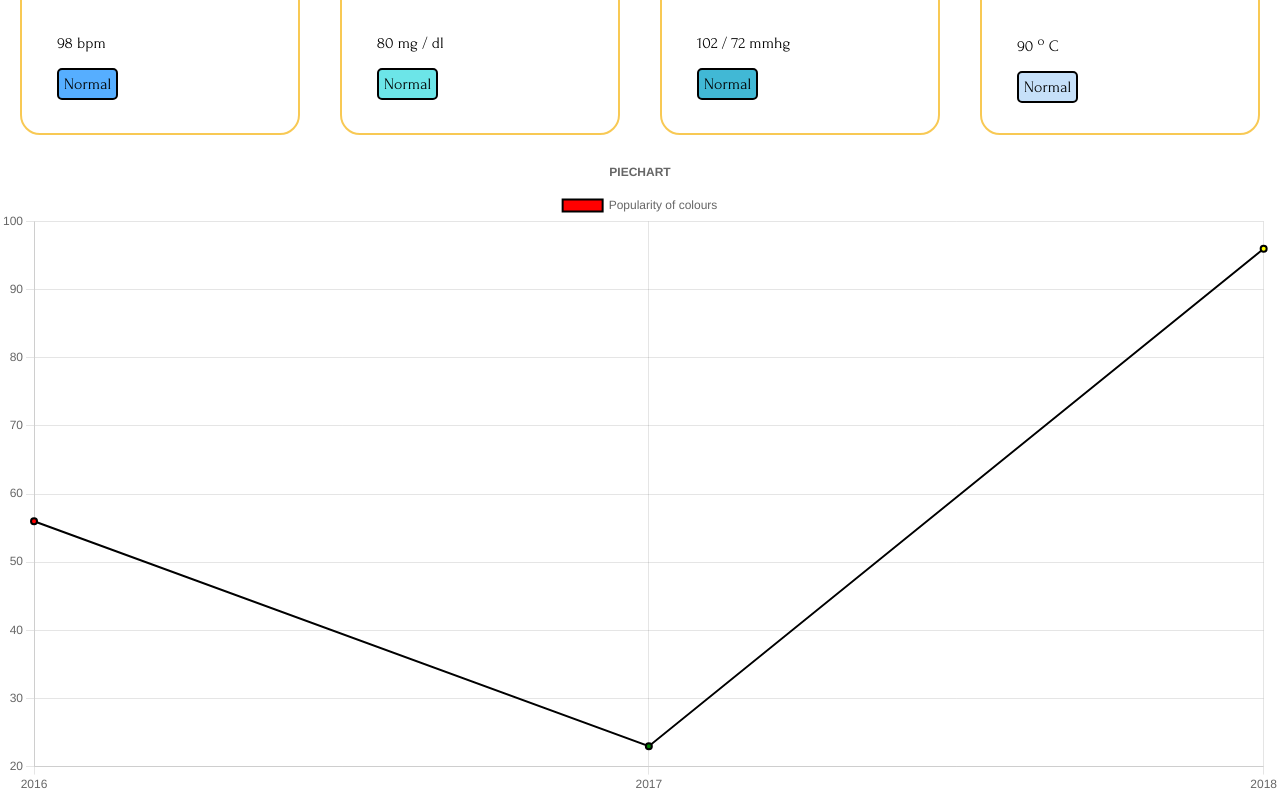
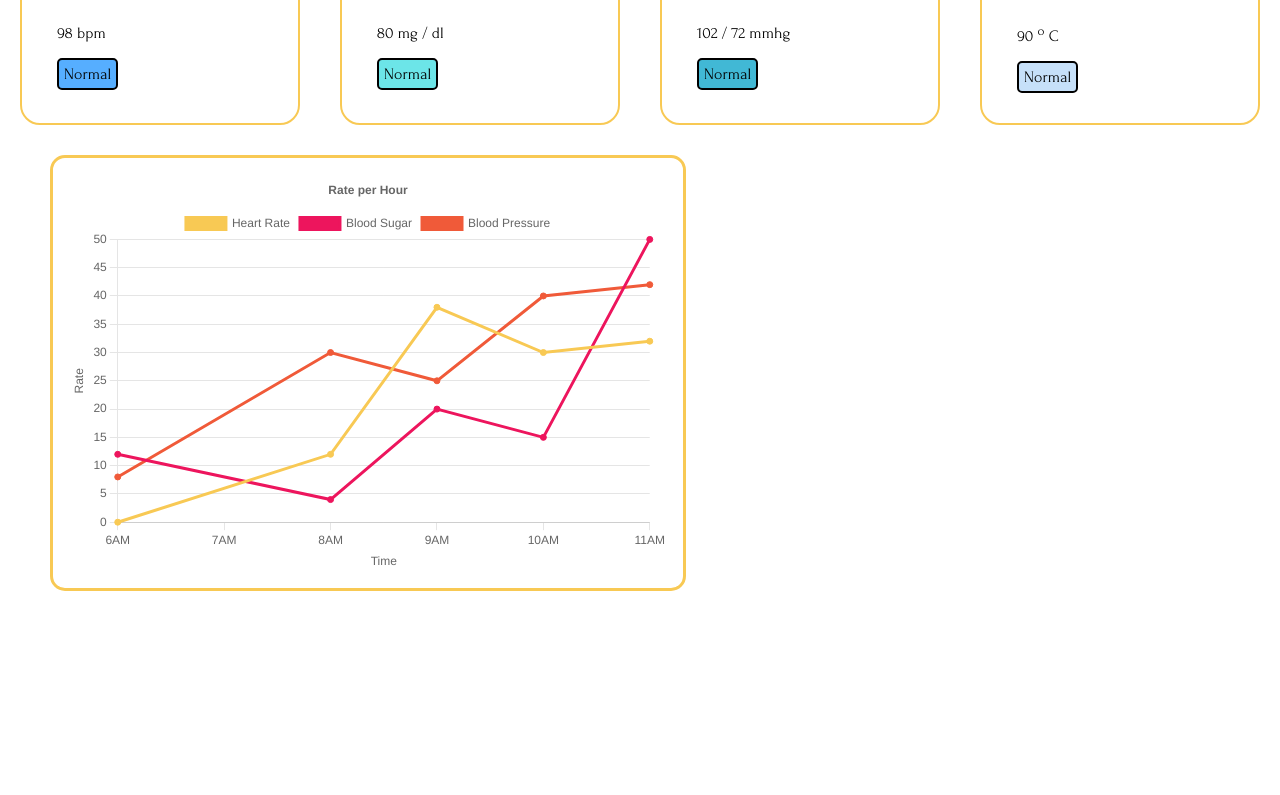
Before and after one commit to merytpeters/HealthAid, a React (Vite) app in the folder Frontend/: page /dashboard in a window 1280 px wide. Shown: the part 431-1226 px from the top of the page. After the commit the page ends 1072 px from the top, so only its background shows below. Built offline with nearby package versions, Linux system fonts and the light colour scheme; data requests are answered from the project's data file.

Commit message:
Linechart added

```diff
--- a/Frontend/package.json
+++ b/Frontend/package.json
@@ -12,6 +12,7 @@
   },
   "dependencies": {
     "chart.js": "^4.4.7",
+    "chartjs-adapter-date-fns": "^3.0.0",
     "json-server": "^1.0.0-beta.3",
     "react": "^18.3.1",
     "react-chartjs-2": "^5.2.0",
--- a/Frontend/src/Components/LineChart.jsx
+++ b/Frontend/src/Components/LineChart.jsx
@@ -1,29 +1,136 @@
-import { useEffect } from "react";
+import { useState, useEffect } from "react";
+import {Chart as ChartJs}  from "chart.js/auto";
+import "chartjs-adapter-date-fns";
 import {Line} from "react-chartjs-2";
-import Chart  from "chart.js/auto";
 
-const LineChart =  ({chartData, title= "PIECHART"}) => {
-    // useEffect(() => {
-    //     return () => {
-    //       // Cleanup all Chart.js instances on unmount
-    //       Object.keys(Chart.instances).forEach((key) => {
-    //         Chart.instances[key].destroy();
-    //       });
-    //     };
-    //   }, []);
 
-    return <div>
-        <Line
-            data={chartData}
-            options={{
-                plugins:{
-                    title: {
-                        display: true,
-                        text: title
-                    }
+const LineChart =  () => {
+    const [graphData, setGraphData] = useState({
+        labels: [],
+        datasets: []
+    })
+
+
+
+    useEffect(()=> {
+
+        const dashboardDataLoader = async () => {
+            try{
+                const res = await fetch('http://localhost:8000/graphData');
+                const allGraphData = await res.json();
+                filterGraphData(allGraphData);
+            } catch(error) {
+                console.log("Error fetching data", error)
+            }
+
+        }
+        dashboardDataLoader();
+
+        return () => {
+            // Cleanup all Chart.js instances on unmount
+            Object.keys(ChartJs.instances).forEach((key) => {
+              ChartJs.instances[key].destroy();
+            });
+          };
+    }, []);
+
+    const filterGraphData = (fullGraphData) => {
+        const time = [];
+        const heartRate = [];
+        const systolic = [];
+        const diastolic = [];
+        const bloodSugar = [];
+        const temp = [];
+
+        fullGraphData.forEach((item) => {
+            heartRate.push({ x: item.time, y: item.heartRate});
+            bloodSugar.push({x: item.time, y: item.bloodSugar});
+            temp.push({x: item.time, y: item.temp});
+            systolic.push({x: item.time, y: item.bloodPressure.systolic});
+            diastolic.push({x: item.time, y: item.bloodPressure.diastolic});
+        });
+        console.log(heartRate)
+
+        setGraphData(
+            {
+                datasets: [
+                    {
+                        label: "Heart Rate",
+                        data: heartRate,
+                        borderColor: "#f8c954",
+                        borderWidtth: 1,
+                        backgroundColor: "#f8c954"
+                    },
+                    {
+                        label: "Blood Sugar",
+                        data: bloodSugar,
+                        borderColor: "#ed155d",
+                        borderWidtth: 1,
+                        backgroundColor: "#ed155d"
+                    },
+                    {
+                        label: "Blood Pressure",
+                        data: systolic,
+                        borderColor: "#f05a39",
+                        borderWidtth: 1,
+                        backgroundColor: "#f05a39"
+                    },
+                    // {
+                    //     label: "Diastolic Blood Pressure",
+                    //     data: diastolic,
+                    //     borderColor: "#f05a39",
+                    //     borderWidtth: 1
+                    // },
+                    // {
+                    //     label: "Temperature",
+                    //     data: temp,
+                    //     borderColor: "#f05a39",
+                    //     borderWidtth: 1
+                    // }
+                ]
+            }
+        );
+    };
+
+
+
+    const options = {
+        responsive: false,
+        plugins: {
+            title: {
+                display: true,
+                text: "Rate per Hour"
+            }
+        },
+        scales: {
+            x: {
+                type: "time",
+                time: {
+                    tooltipFormat: "hh:mm",
+                    unit: "hour"
+                },
+                title: {
+                    display: true,
+                    text: "Time"
+                },
+                grid: {
+                    drawOnChartArea: false,
                 }
-            }}
-        />
+            },
+            y : {
+                title: {
+                    display: true,
+                    text: "Rate"
+                }
+            }
+        }
+    };
+
+    return (
+    <div style={{border: "3px solid #f8c954", borderRadius: "15px", width: "600px", height: "400px", padding: "15px", margin: "50px", marginTop: "10px"}}>
+        <Line data={graphData} options={options} width={600} height={400}/>
     </div>
+    )
+
 }
 export default LineChart;
--- a/Frontend/src/Data/fakedb.json
+++ b/Frontend/src/Data/fakedb.json
@@ -48,39 +48,79 @@
   ],
   "graphData": [
     {
-      "id": 1,
-      "year": 2016,
-      "month": 80000,
-      "hour": 823,
-      "value": ""
+      "name" : "afuah",
+      "age" : "53",
+      "weight" : "34",
+      "height" : "161",
+      "gender" : "female",
+      "bloodSugar" : 12,
+      "bloodPressure" : {
+          "systolic": 8,
+          "diastolic": 72
+      },
+      "heartRate" : 0,
+      "temp" : 60,
+      "time" : "2024-10-20T06:00:00"
     },
     {
-      "id": 2,
-      "year": 2017,
-      "month": 45677,
-      "hour": 345,
-      "value": ""
+      "name" : "afuah",
+      "age" : "53",
+      "weight" : "34",
+      "height" : "161",
+      "gender" : "female",
+      "bloodSugar" : 4,
+      "bloodPressure" : {
+          "systolic": 30,
+          "diastolic": 60
+      },
+      "heartRate" : 12,
+      "temp" : 36,
+      "time" : "2024-10-20T08:00:00"
     },
     {
-      "id": 3,
-      "year": 2018,
-      "month": 78888,
-      "hour": 555,
-      "value": ""
+      "name" : "afuah",
+      "age" : "53",
+      "weight" : "34",
+      "height" : "161",
+      "gender" : "female",
+      "bloodSugar" : 20,
+      "bloodPressure" : {
+          "systolic": 25,
+          "diastolic": 90
+      },
+      "heartRate" : 38,
+      "temp" : 90,
+      "time" : "2024-10-20T09:00:00"
     },
     {
-      "id": 4,
-      "year": 2019,
-      "month": 90000,
-      "hour": 4555,
-      "value": ""
+      "name" : "afuah",
+      "age" : "53",
+      "weight" : "34",
+      "height" : "161",
+      "gender" : "female",
+      "bloodSugar" : 15,
+      "bloodPressure" : {
+          "systolic": 40,
+          "diastolic": 52
+      },
+      "heartRate" : 30,
+      "temp" : 50,
+      "time" : "2024-10-20T10:00:00"
     },
     {
-      "id": 5,
-      "year": 2020,
-      "month": 4300,
-      "hour": 234,
-      "value": ""
+      "name" : "afuah",
+      "age" : "53",
+      "weight" : "34",
+      "height" : "161",
+      "gender" : "female",
+      "bloodSugar" : 50,
+      "bloodPressure" : {
+          "systolic": 42,
+          "diastolic": 52
+      },
+      "heartRate" : 32,
+      "temp" : 50,
+      "time" : "2024-10-20T11:00:00"
     }
   ]
 }
--- a/Frontend/src/Pages/Dashboard.jsx
+++ b/Frontend/src/Pages/Dashboard.jsx
@@ -1,6 +1,7 @@
 import Chart from "chart.js/auto";
 // import {CategoryScale} from "chart.js";
 import {useState, useEffect} from "react";
+import {useLoaderData} from "react-router-dom"
 import { FaPen, FaPenSquare} from 'react-icons/fa';
 import HeartBeat from "../assets/heartBeat.svg?react";
 import BloodSugar from "../assets/blood-Sugar.svg?react";
@@ -9,24 +10,8 @@ import Temp from "../assets/Temp.svg?react";
 import LineChart from "../Components/LineChart";
 import Card from '../Components/Card'
 
-// Chart.register(CategoryScale);
+
 const Dashboard = () => {
-    const [chartData, setChartData] = useState({
-        labels: [2016, 2017,2018],
-        datasets: [
-            {
-                label: 'Popularity of colours',
-                data: [56, 23, 96],
-                backgroundColor: [
-                    'red',
-                    'green',
-                    'yellow'
-                ],
-                borderColor: "black",
-                borderWidth: 2
-            }
-        ],
-    });
     const [showInput, setShowInput]  = useState(false);
     const [beatValue, setBeatValue] = useState(98);
     const [sugarValue, setSugarValue] = useState(80);
@@ -137,7 +122,7 @@ const Dashboard = () => {
                     </form>
                 </Card>
             </div>
-            <LineChart chartData={chartData}/>
+            <LineChart />
 
         </div>
         :
@@ -146,11 +131,11 @@ const Dashboard = () => {
                 <FaPenSquare size={40} style={{fill: "#f8c954", marginRight: "85px"}} onClick={clickEdit}/>
             </div>
             <Card newStyle={{margin: "0 50px", marginBottom: "30px",display: "flex", flexDirection: "row", alignItems: "center", justifyContent: "space-evenly",fontSize: "20px"}}>
-                <div style={{display: "flex", flexDirection: "column", margin: "5px 60px"}}>
+                <div style={{display: "flex", flexDirection: "column", margin: "0px 60px"}}>
                         <p>Name: {name}</p>
                         <p>Age: {age} yrs</p>
                 </div>
-                <div style={{display: "flex", flexDirection: "column", margin: "5px 60px"}}>
+                <div style={{display: "flex", flexDirection: "column", margin: "0px 60px"}}>
                         <p>Weight: {weight} kgs</p>
                         <p>Height: {height} cm</p>
                 </div>
@@ -197,7 +182,7 @@ const Dashboard = () => {
                     </div>
                 </Card>
             </div>
-            <LineChart chartData={chartData}/>
+            <LineChart />
 
         </div>
         }
@@ -205,4 +190,6 @@ const Dashboard = () => {
 
     )
 }
+
+
 export default Dashboard;
--- a/Frontend/src/Pages/Journal.jsx
+++ b/Frontend/src/Pages/Journal.jsx
@@ -1,6 +1,7 @@
 import { useState , useEffect} from "react";
 import Card from "../Components/Card";
 import {FaPlusCircle, FaTimesCircle, FaEdit,} from 'react-icons/fa';
+
 const Journal = () => {
     const [showInput, setShowInput] = useState(false);
     const [getData, setGetData] = useState([]);
--- a/Frontend/vite.config.js
+++ b/Frontend/vite.config.js
@@ -9,7 +9,7 @@ export default defineConfig({
     port: 3000,
     proxy: {
       '/api': {
-        target : 'http://localhost:5000',
+        target : 'http://localhost:8000/graphData',
         changeOrigin: true,
         rewrite: ( path) => path.replace(/^\/api/, '')
       }
```
Also changed, not shown: 1 other file (tests, documents, lock files or other folders).
